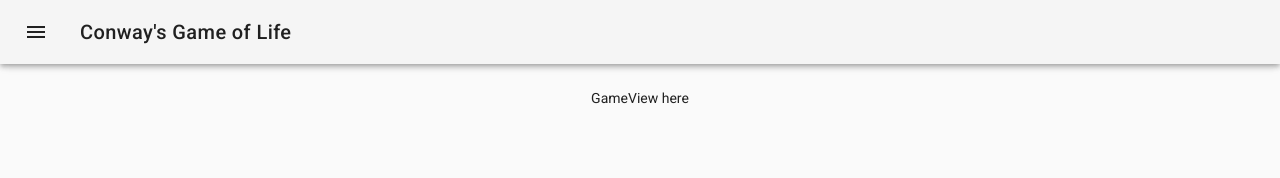
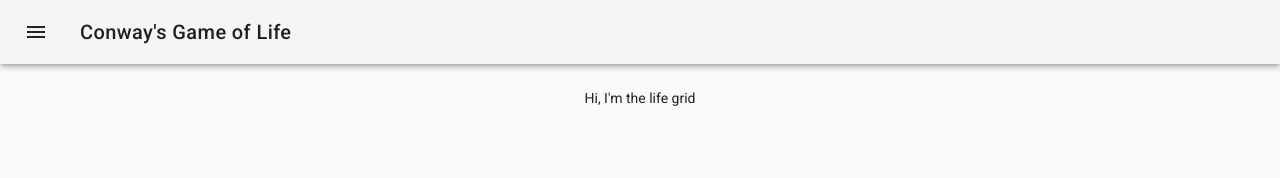
Before and after one commit to jdunk/game-of-life, a Vue app: page / in a window 1280 px wide. Shown: the top 178 px of the page. Built offline with nearby package versions, Linux system fonts and the light colour scheme.

Commit message:
Update eslint rules

```diff
--- a/src/App.vue
+++ b/src/App.vue
@@ -17,6 +17,7 @@
 </template>
 
 <script>
+
 import GameView from './components/GameView';
 
 export default {
@@ -30,4 +31,5 @@ export default {
         GameView,
     },
 };
+
 </script>
--- a/src/components/GameView.vue
+++ b/src/components/GameView.vue
@@ -2,11 +2,28 @@
   <v-container fluid>
     <v-slide-y-transition mode="out-in">
       <v-layout column align-center>
-        GameView here
+        <LifeGrid></LifeGrid>
       </v-layout>
     </v-slide-y-transition>
   </v-container>
 </template>
 
+<script>
+
+import LifeGrid from './LifeGrid';
+
+export default {
+    data() {
+        return {
+        };
+    },
+    name: 'GameView',
+    components: {
+        LifeGrid,
+    },
+};
+
+</script>
+
 <style scoped>
 </style>
--- a/src/components/LifeGrid.vue
+++ b/src/components/LifeGrid.vue
@@ -1,11 +1,14 @@
 <template>
-$END$
+  <div>
+    Hi, I'm the life grid
+  </div>
+
 </template>
 
 <script>
 
 export default {
-    name: 'life-grid',
+    name: 'LifeGrid',
 };
 
 </script>
--- a/src/main.js
+++ b/src/main.js
@@ -11,7 +11,7 @@ Vue.config.productionTip = false;
 
 /* eslint-disable no-new */
 new Vue({
-  el: '#app',
-  components: { App },
-  template: '<App/>',
+    el: '#app',
+    components: { App },
+    template: '<App/>',
 });
```
Also changed, not shown: .eslintrc.js. Lines whose indentation alone changed are shown as unchanged.
